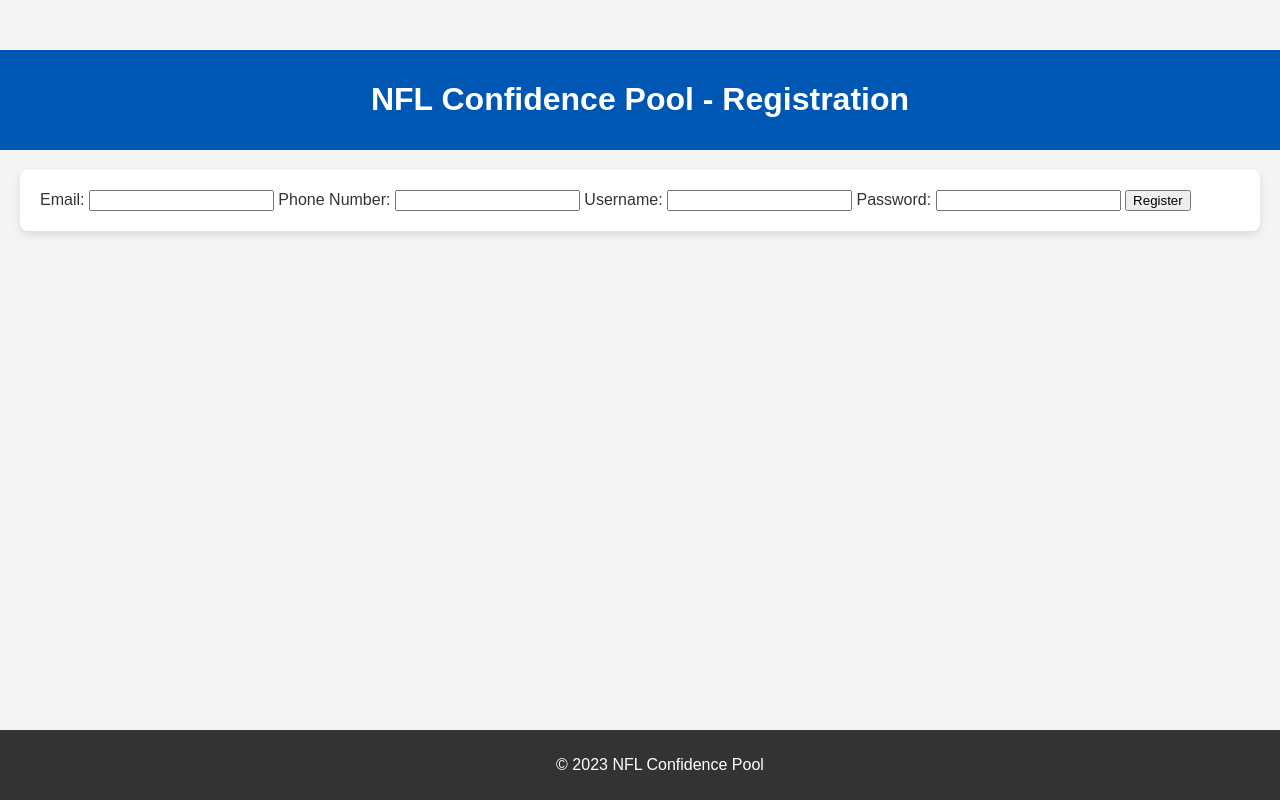
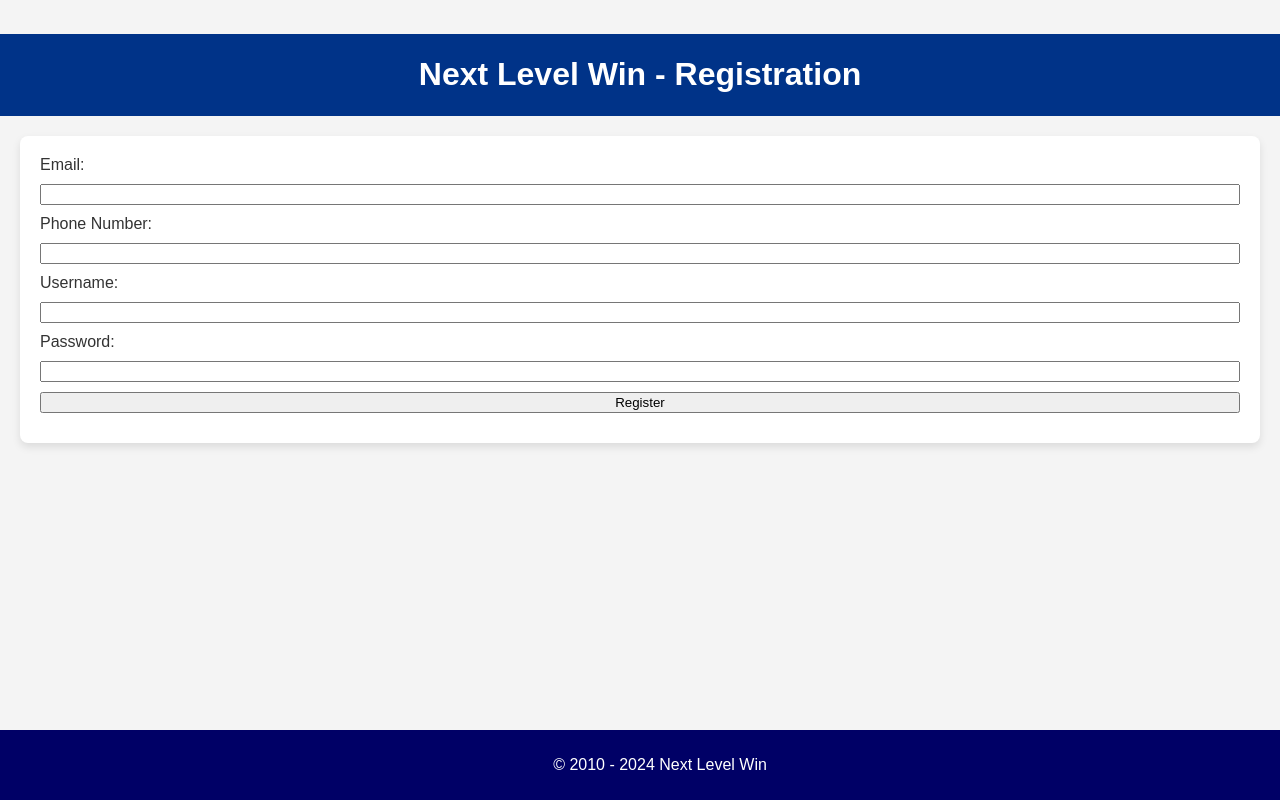
Before and after one commit to Joepowles/nfl_pool, a PHP site: page /register.html in a window 1280 px wide. Run offline with PHP 8.4, Linux system fonts and the light colour scheme.

Commit message:
updated style sheet

```diff
--- a/public/css/styles.css
+++ b/public/css/styles.css
@@ -2,16 +2,16 @@
 body {
     font-family: 'Arial', sans-serif;
     margin: 0;
-    padding-top: 50px; /* Adjust this value based on the height of your navbar */
+    padding-top: 35px; /* Adjust this value based on the height of your navbar */
     background: #f4f4f4;
     color: #333;
 }
 
 /* Header and Navigation Styles */
 header {
-    background-color: #0056b3;
+    background-color: #038;
     color: white;
-    padding: 10px 20px;
+    padding: 1px 20px;
     text-align: center;
 }
 
@@ -21,7 +21,7 @@
     padding: 0;
     display: flex; /* Use flexbox for the navbar */
     align-items: center; /* Align items vertically */
-    background-color: #333;
+    background-color: #006;
 }
 
 .navbar li {
@@ -50,7 +50,7 @@
 }
 
 .navbar li a:hover {
-    background-color: #111;
+    background-color: rgb(0, 0, 66);
 }
 
 /* Main Content Styles */
@@ -64,7 +64,7 @@
 
 /* Footer Styles */
 footer {
-    background-color: #333;
+    background-color: #006;
     color: white;
     text-align: center;
     padding: 10px 20px;
@@ -94,10 +94,19 @@
 body {
     margin: 0;
     padding: 0;
-    padding-top: 50px; /* Adjust this value based on the height of your navbar */
+    padding-top: 34px; /* Adjust this value based on the height of your navbar */
 }
 
 /* Example assuming the username link has a class 'username-link' */
 .navbar .username-link {
     padding-right: 20px; /* Adjust the padding as needed */
 }
+
+form {
+    display: flex;
+    flex-direction: column;
+}
+
+form label, form input, form button {
+    margin-bottom: 10px; /* Adjust the spacing as needed */
+}
--- a/public/js/main.js
+++ b/public/js/main.js
@@ -3,8 +3,8 @@
     $.get('../scripts/check_login.php', function(response) {
         console.log(response);
         var navbar = $('.navbar ul');
-        if (response.isLoggedIn) {
-            navbar.html(`               // Logged in user navbar
+        if (response.isLoggedIn) {          // Logged in user navbar
+            navbar.html(`
                 <li class="navbar-left">Pools</li>
                 <li class="navbar-left">Rules</li>
                 <div class="auth-links">
@@ -12,8 +12,8 @@
                     <li class="navbar-right"><a href="dashboard.html">${response.username}</a></li>
                 </div>
             `);
-        } else {
-            navbar.html(`               // Logged out user navbar
+        } else {                            // Logged out user navbar
+            navbar.html(`
                 <li class="navbar-left"><a href="index.html">Home</a></li>
                 <div class="auth-links">
                     <li class="navbar-right"><a href="register.html" aria-label="Register for NFL Confidence Pool">Register</a></li>
--- a/public/register.html
+++ b/public/register.html
@@ -8,7 +8,12 @@
 </head>
 <body>
     <header>
-        <h1>NFL Confidence Pool - Registration</h1>
+        <h1>Next Level Win - Registration</h1>
+        <nav class="navbar">
+            <ul>
+               <!-- Navbar content will be dynamically filled by main.js -->
+            </ul>
+        </nav>
     </header>
     <main>
         <form action="../scripts/register.php" method="POST">
@@ -28,7 +33,9 @@
         </form>
     </main>
     <footer>
-        <p>&copy; 2023 NFL Confidence Pool</p>
+        <p><!-- footer dynamically filled by main.js --></p>
     </footer>
+    <script src="https://code.jquery.com/jquery-3.6.0.min.js"></script>
+    <script src="js/main.js"></script>
 </body>
 </html>
```
